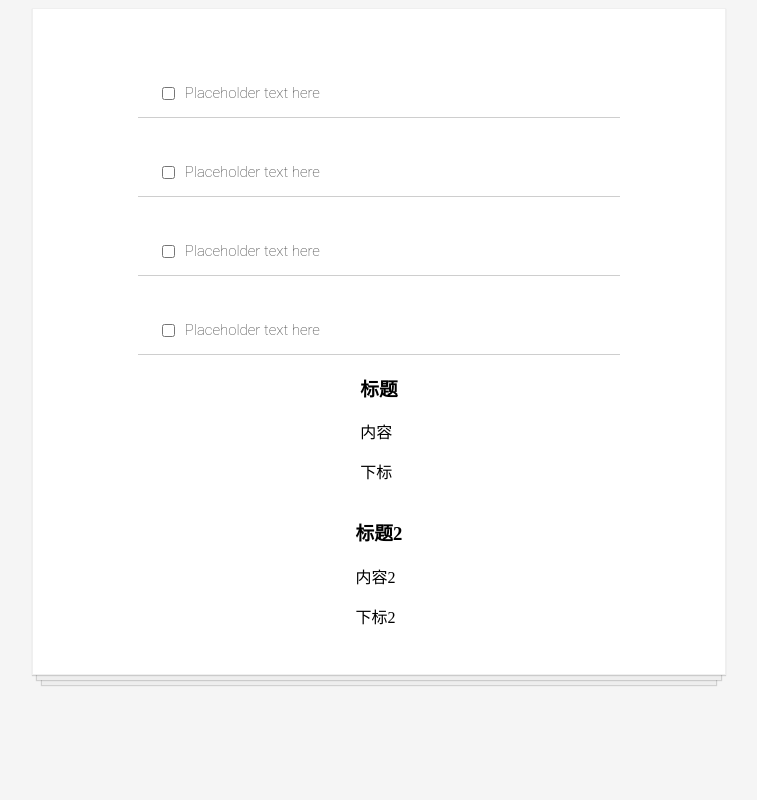
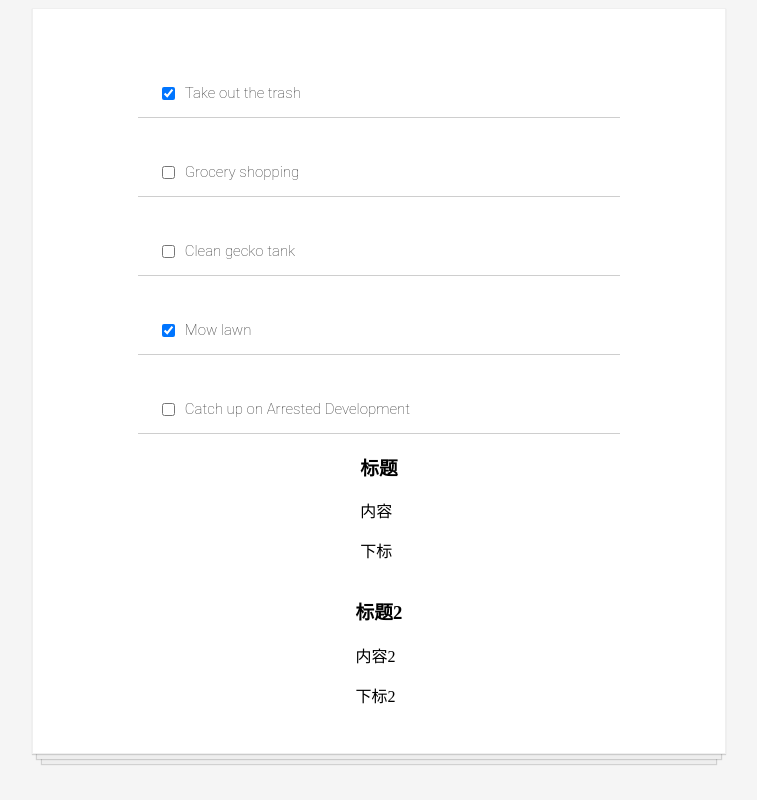
Before and after one commit to songguoguo927/haoqimaor, a React (Create React App) app: page / in a window 1280 px wide. Shown: the whole page, without its empty margins (261-1018 px from the left). Built offline with nearby package versions, Linux system fonts and the light colour scheme.

Commit message:
todo数据map

```diff
--- a/src/App.js
+++ b/src/App.js
@@ -1,22 +1,18 @@
 import React from "react"
 import TodoItem from "./TodoItem"
+import todosData from "./todosData"
 import MoodCard from "./MoodCard"
 
 import moodCardData from "./moodCardData"
-const cardComponents = moodCardData.map(cardItem =><MoodCard key={cardItem.id}
-               title={cardItem.title}
-            content={cardItem.content}
-            tag={cardItem.tag}
+const cardComponents = moodCardData.map(item =><MoodCard key={item.id}
+               cardItem={item}
  />)
 
 function App() {
-
+  const todoItemComponents = todosData.map(list => <TodoItem key={list.id} todolist={list}/>)
     return (
         <div className="todo-list">
-            <TodoItem />
-            <TodoItem />
-            <TodoItem />
-            <TodoItem />
+             {todoItemComponents}
             {cardComponents}
         </div>
     )
--- a/src/MoodCard.js
+++ b/src/MoodCard.js
@@ -5,9 +5,9 @@ function MoodCard(props){
     console.log(props)
   return (
      <div>
-       <h3>{props.title}</h3>
-       <p>{props.content}</p>
-       <p>{props.tag}</p>
+       <h3>{props.cardItem.title}</h3>
+       <p>{props.cardItem.content}</p>
+       <p>{props.cardItem.tag}</p>
    </div>
  )
 }
--- a/src/TodoItem.js
+++ b/src/TodoItem.js
@@ -1,10 +1,11 @@
 import React from "react"
 
-function TodoItem() {
+function TodoItem(props) {
+    console.log(props)
     return (
         <div className="todo-item">
-            <input type="checkbox" />
-            <p>Placeholder text here</p>
+            <input type="checkbox" checked={props.todolist.completed} />
+            <p>{props.todolist.text}</p>
         </div>
     )
 }
--- /dev/null
+++ b/src/todosData.js
@@ -0,0 +1,29 @@
+const todosData = [
+    {
+        id: 1,
+        text: "Take out the trash",
+        completed: true
+    },
+    {
+        id: 2,
+        text: "Grocery shopping",
+        completed: false
+    },
+    {
+        id: 3,
+        text: "Clean gecko tank",
+        completed: false
+    },
+    {
+        id: 4,
+        text: "Mow lawn",
+        completed: true
+    },
+    {
+        id: 5,
+        text: "Catch up on Arrested Development",
+        completed: false
+    }
+]
+
+export default todosData
```
